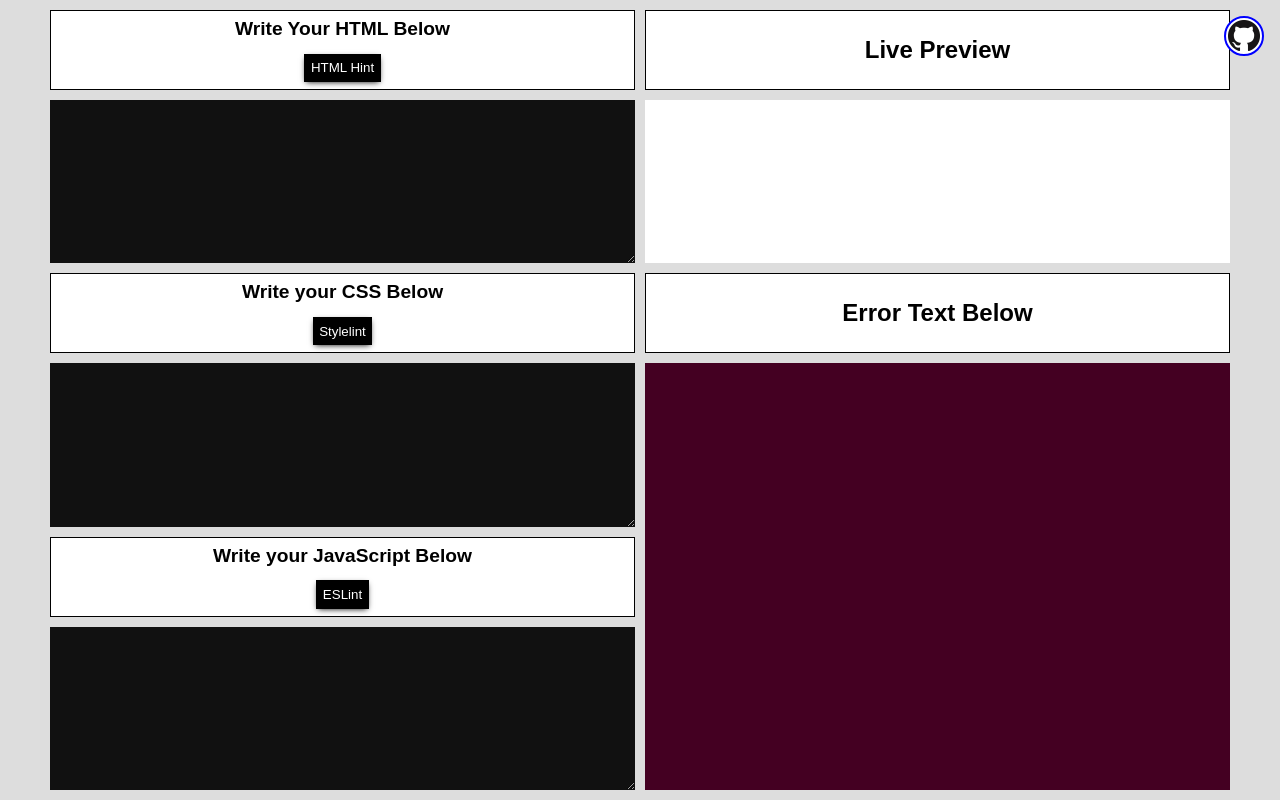
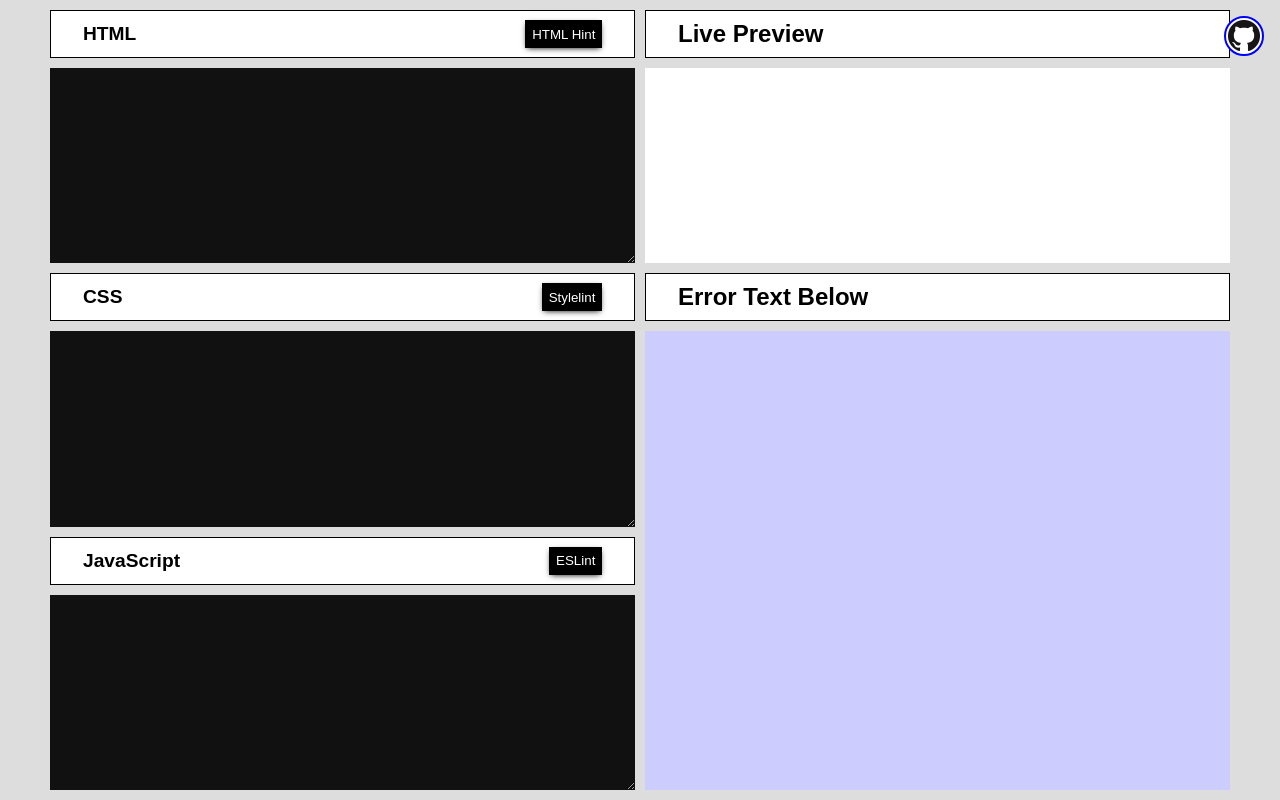
Before and after one commit to short-matthew-f/html_css_linting_playground, a website: page public/index.html in a window 1280 px wide. Drawn offline with Linux system fonts and the light colour scheme.

Commit message:
cleans up overall look, and makes error message friendlier

```diff
--- a/public/index.html
+++ b/public/index.html
@@ -9,32 +9,32 @@
   </head>
   <body>
     <div id="app">
-      <div id="html-head">
-        <h3>Write Your HTML Below</h3>
+      <div id="html-head" class="section-head">
+        <h3>HTML</h3>
         <div class="actions">
           <button data-url="/html_hint">HTML Hint</button>
         </div>
       </div>
       <textarea id="html"></textarea>
-      <div id="css-head">
-        <h3>Write your CSS Below</h3>
+      <div id="css-head" class="section-head">
+        <h3>CSS</h3>
         <div class="actions">
           <button data-url="/stylelint">Stylelint</button>
         </div>
       </div>
       <textarea id="css"></textarea>
-      <div id="js-head">
-        <h3>Write your JavaScript Below</h3>
+      <div id="js-head" class="section-head">
+        <h3>JavaScript</h3>
         <div class="actions">
           <button data-url="/eslint">ESLint</button>
         </div>
       </div>
       <textarea id="js"></textarea>
-      <div id="render-head">
+      <div id="render-head" class="section-head">
         <h2>Live Preview</h2>
       </div>
       <iframe id="render" src="render_iframe.html"></iframe>
-      <div id="error-head">
+      <div id="error-head" class="section-head">
         <h2>Error Text Below</h2>
       </div>
       <div id="error"></div>
--- a/public/styles.css
+++ b/public/styles.css
@@ -20,7 +20,7 @@ body {
 
   display: grid;
   gap: 10px;
-  grid-template-rows: 5em 1fr 5em 1fr 5em 1fr;
+  grid-template-rows: 3em 1fr 3em 1fr 3em 1fr;
   grid-template-columns: 1fr 1fr;
   grid-template-areas:
     "html-head  render-head"
@@ -57,54 +57,34 @@ button {
   box-shadow: 0 2px 6px -2px black;
 }
 
+.section-head {
+  display: flex;
+  flex-direction: row;
+  align-items: center;
+  justify-content: space-between;
+  border: 1px solid black;
+  background: white;
+  padding: 0 2em;
+}
+
 #html-head {
   grid-area: html-head;
-  display: flex;
-  flex-direction: column;
-  align-items: center;
-  justify-content: space-around;
-  border: 1px solid black;
-  background: white;
 }
 
 #css-head {
   grid-area: css-head;
-  display: flex;
-  flex-direction: column;
-  align-items: center;
-  justify-content: space-around;
-  border: 1px solid black;
-  background: white;
 }
 
 #js-head {
   grid-area: js-head;
-  display: flex;
-  flex-direction: column;
-  align-items: center;
-  justify-content: space-around;
-  border: 1px solid black;
-  background: white;
 }
 
 #render-head {
   grid-area: render-head;
-  display: flex;
-  flex-direction: column;
-  align-items: center;
-  justify-content: space-around;
-  border: 1px solid black;
-  background: white;
 }
 
 #error-head {
   grid-area: error-head;
-  display: flex;
-  flex-direction: column;
-  align-items: center;
-  justify-content: space-around;
-  border: 1px solid black;
-  background: white;
 }
 
 #html {
@@ -127,8 +107,8 @@ button {
 
 #error {
   font-family: monospace;
-  background-color: #402;
-  color: white;
+  background-color:#ccf;
+  color: #b00;
   grid-area: error;
   overflow-y: scroll;
   padding: 1em;
```
Also changed, not shown: index.js (+43 -18 lines), utils.js (+32 -7 lines).
